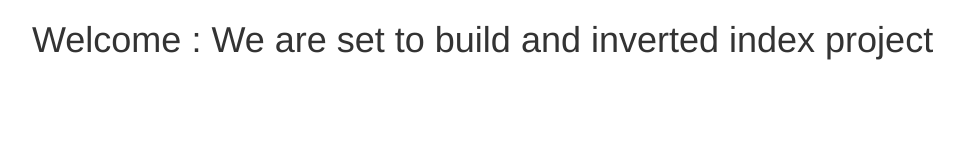
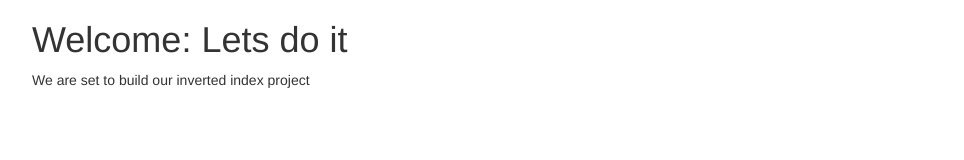
Before and after one commit to eshaibu/inverted-index, a website: page src/index.html in a window 1280 px wide. Shown: the whole page, without its empty margins (38-1002 px from the left). Drawn offline with nearby package versions, Linux system fonts and the light colour scheme.

```diff
--- a/src/index.html
+++ b/src/index.html
@@ -17,7 +17,8 @@
 <body>
     <div class="container">
         <div ng-controller="MainController as main">
-            <h1>{{ message }}</h1>
+            <h1>Welcome: Lets do it</h1>
+            <p>{{ message }}</p>
         </div>
     </div>
 </body>
--- a/src/js/app.js
+++ b/src/js/app.js
@@ -1,5 +1,5 @@
 const app = angular.module('myApp', []);
 
 app.controller('MainController', ['$scope', ($scope) => {
-    $scope.message = 'Welcome : We are set to build and inverted index project';
+    $scope.message = 'We are set to build our inverted index project';
 }]);
```
